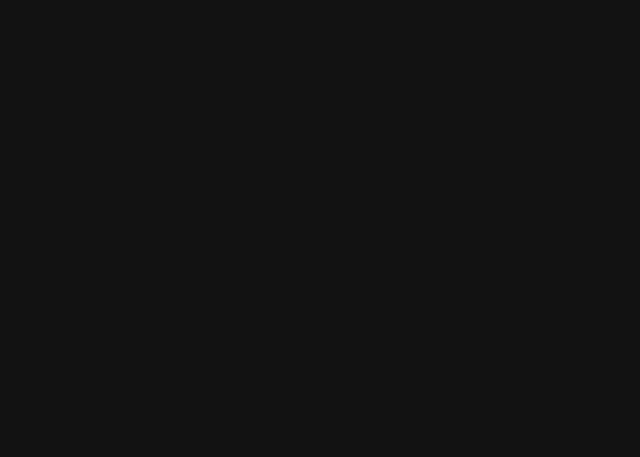
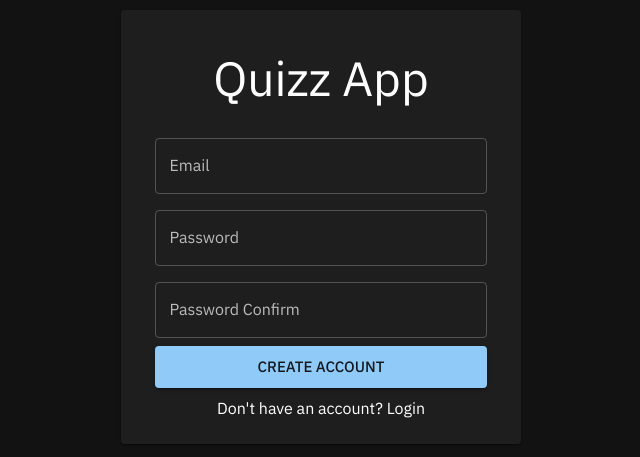
Before and after one commit to NyanPham/quiz-client-react, a React (Vite) app: page /register in a window 1280 px wide. Before the commit this address had no page. Shown: the part 173-630 px from the top of the page, without its empty margins (319-959 px from the left). Built offline with nearby package versions, Linux system fonts and the light colour scheme.

Commit message:
added pages for better structure

```diff
--- a/package.json
+++ b/package.json
@@ -15,6 +15,7 @@
     "@mui/icons-material": "^6.1.1",
     "@mui/material": "^6.1.1",
     "axios": "^1.7.7",
+    "jwt-decode": "^4.0.0",
     "react": "^18.3.1",
     "react-dom": "^18.3.1",
     "react-router-dom": "^6.26.2"
--- a/src/App.tsx
+++ b/src/App.tsx
@@ -1,14 +1,16 @@
 import { BrowserRouter, Route, Routes } from 'react-router-dom'
-import Login from './components/Login'
-import Result from './components/Result'
-import Quiz from './components/Quiz'
+import Login from './pages/Login'
+import Result from './pages/Result'
+import Quiz from './pages/Quiz'
 import Layout from './components/Layout'
+import Register from './pages/Register'
 
 function App() {
     return (
         <BrowserRouter>
             <Routes>
                 <Route path="/" element={<Login />} />
+                <Route path="/register" element={<Register />} />
                 <Route path="/" element={<Layout />}>
                     <Route path="/quiz" element={<Quiz />} />
                     <Route path="/result" element={<Result />} />
--- a/src/api/index.ts
+++ b/src/api/index.ts
@@ -3,6 +3,9 @@ import axios from 'axios'
 export const BASE_URL = 'http://localhost:5165/'
 
 export const ENDPOINTS = {
+    register: 'Account/Register',
+    login: 'Account/Login',
+    resetPassword: 'Account/ResetPassword',
     participants: 'Participants',
     questions: 'Questions',
     answers: 'Questions/Answers',
--- a/src/hooks/useStateContext.tsx
+++ b/src/hooks/useStateContext.tsx
@@ -1,4 +1,5 @@
 import { createContext, ReactNode, useContext, useEffect, useState } from 'react'
+import { User } from '../types'
 
 export type SelectedOption = {
     questionId: number
@@ -9,6 +10,8 @@ export type ContextState = {
     participantId: number
     timeTaken: number
     selectedOptions: SelectedOption[]
+    authToken: string | null,
+    currentUser: User | null,
 }
 
 export type StateContextType = {
@@ -26,6 +29,8 @@ const initialValue = (): ContextState => ({
     participantId: 0,
     timeTaken: 0,
     selectedOptions: [],
+    authToken: null,
+    currentUser: null,
 })
 
 export const useStateContext = () => {
--- a/src/components/Login.tsx
+++ b/src/pages/Login.tsx
@@ -6,27 +6,27 @@ import {
     CardContent,
     Typography,
 } from '@mui/material'
-import Center from './Center'
+import Center from '../components/Center'
 import useForm from '../hooks/useForm'
 import { createAPIEndpoint, ENDPOINTS } from '../api'
 import { useStateContext } from '../hooks/useStateContext'
-import { useNavigate } from 'react-router-dom'
+import { Link, useNavigate } from 'react-router-dom'
 import { useEffect, FormEvent } from 'react'
 
 // Define types for the initial state, values, and errors
 type FormState = {
     email: string;
-    name: string;
+    password: string,
 };
 
 type Errors = {
     email: string | null;
-    name: string | null;
+    password: string | null;
 };
 
 const initialState: FormState = {
     email: '',
-    name: '',
+    password: '',
 };
 
 const Login = () => {
@@ -34,7 +34,7 @@ const Login = () => {
     const navigate = useNavigate()
 
     const { values, setValues, errors, setErrors, handleInputChange } =
-        useForm<FormState, Errors>(initialState, { email: null, name: null})
+        useForm<FormState, Errors>(initialState, { email: null, password: null})
 
     useEffect(() => {
         resetContext()
@@ -50,7 +50,7 @@ const Login = () => {
         try {
             const res = await createAPIEndpoint(ENDPOINTS.participants).post({
                 email: values.email,
-                name: values.name,
+                password: values.password,
             })
             setContext({ participantId: res.data.id })
             navigate('/quiz')
@@ -60,11 +60,11 @@ const Login = () => {
     }
 
     const validate = () => {
-        let temp: Errors = { email: null, name: null }
+        let temp: Errors = { email: null, password: null }
         temp.email = /\S+@\S+\.\S+/.test(values.email)
             ? null
             : 'Email is not valid'
-        temp.name = values.name ? null : 'Name is required'
+        temp.password = values.password ? null : 'Name is required'
 
         setErrors(temp)
         return Object.values(temp).every((x) => x === null)
@@ -98,14 +98,15 @@ const Login = () => {
                                 })}
                             />
                             <TextField
-                                label="Name"
-                                name="name"
+                                label="Password"
+                                name="password"
                                 variant="outlined"
-                                value={values.name}
+                                type='password'
+                                value={values.password}
                                 onChange={handleInputChange}
-                                {...(errors.name && {
+                                {...(errors.password && {
                                     error: true,
-                                    helperText: errors.name,
+                                    helperText: errors.password,
                                 })}
                             />
                             <Button
@@ -118,6 +119,11 @@ const Login = () => {
                             </Button>
                         </form>
                     </Box>
+                    <Box sx={{ mt: 1 }}>
+                        Don't have an account? <Link to="/register" style={{ textDecoration: 'none', color: 'inherit' }}>
+                            Register
+                        </Link>
+                    </Box>
                 </CardContent>
             </Card>
         </Center>
--- a/src/components/Quiz.tsx
+++ b/src/pages/Quiz.tsx
@@ -39,8 +39,6 @@ const Quiz = () => {
             selectedOptions: [],
         })
 
-        setTimeTaken(0)
-        setQuestionIndex(0)
         const fetchQuestions = async () => {
             try {
                 const res = await createAPIEndpoint(ENDPOINTS.questions).fetch()
--- /dev/null
+++ b/src/pages/Register.tsx
@@ -0,0 +1,156 @@
+import jwtDecode from 'jwt-decode';
+import {
+    TextField,
+    Button,
+    Box,
+    Card,
+    CardContent,
+    Typography,
+} from '@mui/material'
+import Center from '../components/Center'
+import useForm from '../hooks/useForm'
+import { createAPIEndpoint, ENDPOINTS } from '../api'
+import { useStateContext } from '../hooks/useStateContext'
+import { Link, useNavigate } from 'react-router-dom'
+import { useEffect, FormEvent } from 'react'
+
+// Define types for the initial state, values, and errors
+type FormState = {
+    email: string
+    password: string
+    passwordConfirm: string
+}
+
+type Errors = {
+    email: string | null
+    password: string | null
+    passwordConfirm: string | null
+};
+
+const initialState: FormState = {
+    email: '',
+    password: '',
+    passwordConfirm: '',
+};
+
+const Register = () => {
+    const { context, setContext, resetContext } = useStateContext()
+    const navigate = useNavigate()
+
+    const { values, setValues, errors, setErrors, handleInputChange } =
+        useForm<FormState, Errors>(initialState, { email: null, password: null, passwordConfirm: null })
+
+    useEffect(() => {
+        resetContext()
+    }, [])
+
+    const register = async (e: FormEvent) => {
+        e.preventDefault()
+
+        if (!validate()) {
+            return
+        }
+
+        try {
+            const res = await createAPIEndpoint(ENDPOINTS.register).post({
+                email: values.email,
+                password: values.password,
+                passwordConfirm: values.passwordConfirm,
+            })
+
+            setContext({
+                participantId: res.data.id,
+                authToken: res.data.token,
+                currentUser: res.data.currentUser
+            })
+            navigate('/quiz')
+        } catch (err) {
+            console.log(err)
+        }
+    }
+
+    const validate = () => {
+        let temp: Errors = { email: null, password: null, passwordConfirm: null }
+        temp.email = /\S+@\S+\.\S+/.test(values.email)
+            ? null
+            : 'Email is not valid'
+        temp.password = values.password ? null : 'Password is required'
+        temp.passwordConfirm = values.password != null && values.password !== values.passwordConfirm ? 'Passwords do not match' : null
+
+        setErrors(temp)
+        return Object.values(temp).every((x) => x === null)
+    }
+
+    return (
+        <Center>
+            <Card sx={{ width: '400px' }}>
+                <CardContent sx={{ textAlign: 'center' }}>
+                    <Typography variant="h3" sx={{ my: 3 }}>
+                        Quizz App
+                    </Typography>
+                    <Box
+                        sx={{
+                            '& .MuiTextField-root': {
+                                margin: 1,
+                                width: '90%',
+                            },
+                        }}
+                    >
+                        <form noValidate autoComplete="off" onSubmit={register}>
+                            <TextField
+                                label="Email"
+                                name="email"
+                                variant="outlined"
+                                value={values.email}
+                                onChange={handleInputChange}
+                                {...(errors.email && {
+                                    error: true,
+                                    helperText: errors.email,
+                                })}
+                            />
+                            <TextField
+                                label="Password"
+                                name="password"
+                                variant="outlined"
+                                type='password'
+                                value={values.password}
+                                onChange={handleInputChange}
+                                {...(errors.password && {
+                                    error: true,
+                                    helperText: errors.password,
+                                })}
+                            />
+                            <TextField
+                                label="Password Confirm"
+                                name="passwordConfirm"
+                                variant="outlined"
+                                type='password'
+                                value={values.passwordConfirm}
+                                onChange={handleInputChange}
+                                {...(errors.passwordConfirm && {
+                                    error: true,
+                                    helperText: errors.passwordConfirm,
+                                })}
+                            />
+                            <Button
+                                type="submit"
+                                variant="contained"
+                                size="large"
+                                sx={{ width: '90%' }}
+                            >
+                                Create Account
+                            </Button>
+                        </form>
+                    </Box>
+                    <Box sx={{ mt: 1 }}>
+                        Don't have an account? <Link to="/" style={{ textDecoration: 'none', color: 'inherit' }}>
+                            Login
+                        </Link>
+                    </Box>
+                </CardContent>
+            </Card>
+        </Center>
+    )
+}
+
+export default Register
--- a/src/components/Result.tsx
+++ b/src/pages/Result.tsx
@@ -13,7 +13,7 @@ import {
 import { getFormattedTime } from '../helper'
 import { useNavigate } from 'react-router-dom'
 import { green } from '@mui/material/colors'
-import Answer from './Answer'
+import Answer from '../components/Answer'
 import { QuestionWithAnswer, QuestionWithAnswerAndSelectedOption } from '../types'
 
 const Result = () => {
--- a/src/types.ts
+++ b/src/types.ts
@@ -17,3 +17,9 @@ export type QuestionWithAnswer = Question & {
 export type QuestionWithAnswerAndSelectedOption = QuestionWithAnswer & {
     selected: number;
 };
+
+export type User = {
+    email: string,
+    username: string,
+    role: string,
+};
```
Also changed, not shown: 1 other file (tests, documents, lock files or other folders).
